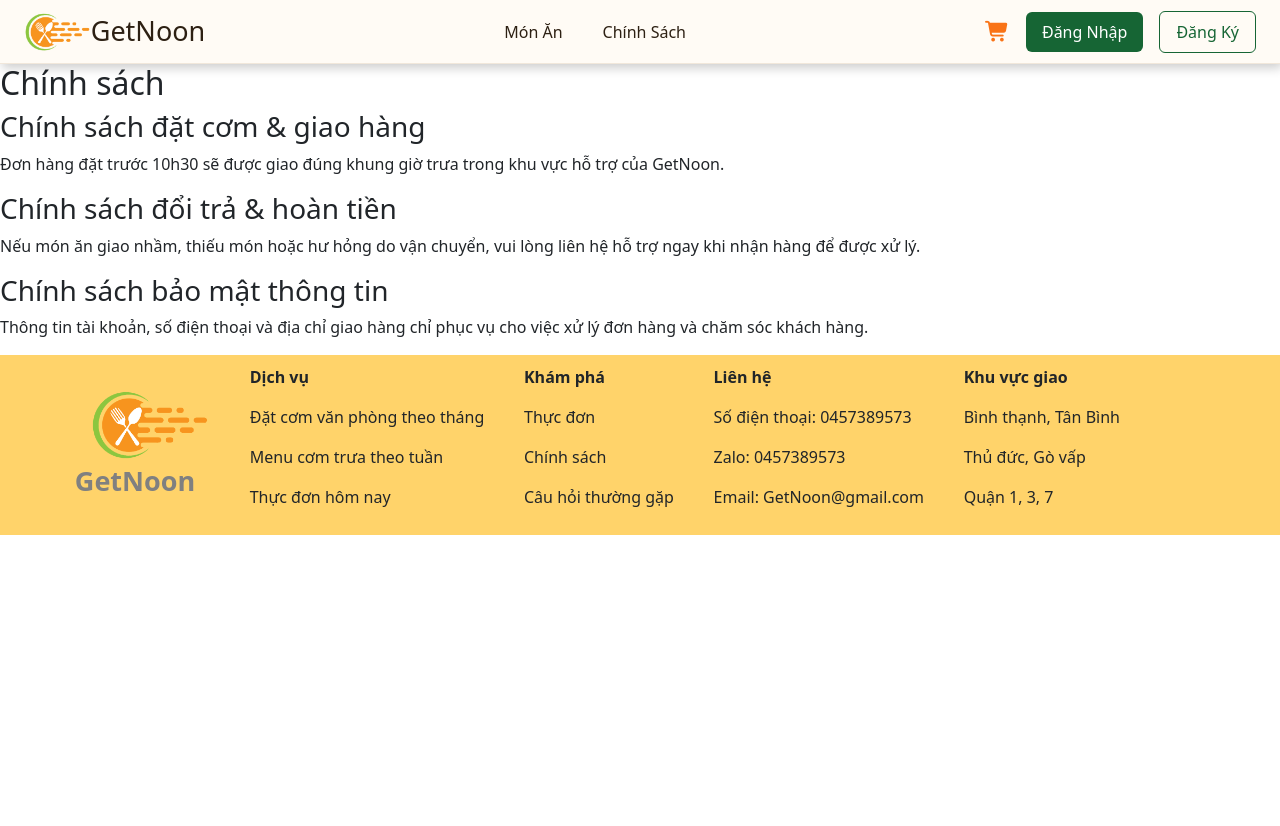
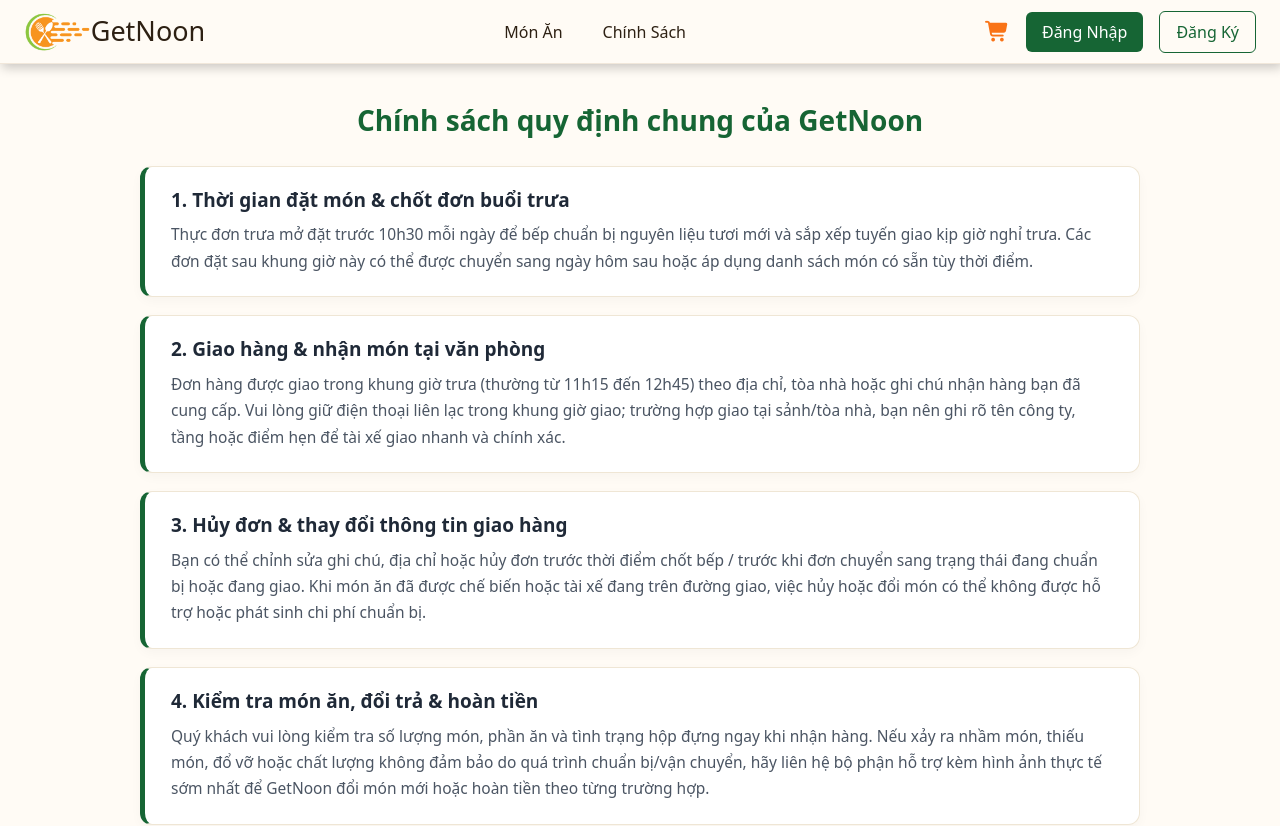
Before and after one commit to 23130268-BuiThanhSang/GetNoon, a React (Vite) app: page /policy in a window 1280 px wide. Shown: the top 826 px of the page. Before the commit the page ends 800 px from the top, so only its background shows below. Built offline with nearby package versions, Linux system fonts and the light colour scheme; data requests are answered from the project's data file.

Commit message:
add policy ui, adjust policy content

```diff
--- a/db.json
+++ b/db.json
@@ -167,18 +167,38 @@
   "policies": [
     {
       "id": 1,
-      "title": "Chính sách đặt cơm & giao hàng",
-      "content": "Đơn hàng đặt trước 10h30 sẽ được giao đúng khung giờ trưa trong khu vực hỗ trợ của GetNoon."
+      "title": "1. Thời gian đặt món & chốt đơn buổi trưa",
+      "content": "Thực đơn trưa mở đặt trước 10h30 mỗi ngày để bếp chuẩn bị nguyên liệu tươi mới và sắp xếp tuyến giao kịp giờ nghỉ trưa. Các đơn đặt sau khung giờ này có thể được chuyển sang ngày hôm sau hoặc áp dụng danh sách món có sẵn tùy thời điểm."
     },
     {
       "id": 2,
-      "title": "Chính sách đổi trả & hoàn tiền",
-      "content": "Nếu món ăn giao nhầm, thiếu món hoặc hư hỏng do vận chuyển, vui lòng liên hệ hỗ trợ ngay khi nhận hàng để được xử lý."
+      "title": "2. Giao hàng & nhận món tại văn phòng",
+      "content": "Đơn hàng được giao trong khung giờ trưa (thường từ 11h15 đến 12h45) theo địa chỉ, tòa nhà hoặc ghi chú nhận hàng bạn đã cung cấp. Vui lòng giữ điện thoại liên lạc trong khung giờ giao; trường hợp giao tại sảnh/tòa nhà, bạn nên ghi rõ tên công ty, tầng hoặc điểm hẹn để tài xế giao nhanh và chính xác."
     },
     {
       "id": 3,
-      "title": "Chính sách bảo mật thông tin",
-      "content": "Thông tin tài khoản, số điện thoại và địa chỉ giao hàng chỉ phục vụ cho việc xử lý đơn hàng và chăm sóc khách hàng."
+      "title": "3. Hủy đơn & thay đổi thông tin giao hàng",
+      "content": "Bạn có thể chỉnh sửa ghi chú, địa chỉ hoặc hủy đơn trước thời điểm chốt bếp / trước khi đơn chuyển sang trạng thái đang chuẩn bị hoặc đang giao. Khi món ăn đã được chế biến hoặc tài xế đang trên đường giao, việc hủy hoặc đổi món có thể không được hỗ trợ hoặc phát sinh chi phí chuẩn bị."
+    },
+    {
+      "id": 4,
+      "title": "4. Kiểm tra món ăn, đổi trả & hoàn tiền",
+      "content": "Quý khách vui lòng kiểm tra số lượng món, phần ăn và tình trạng hộp đựng ngay khi nhận hàng. Nếu xảy ra nhầm món, thiếu món, đổ vỡ hoặc chất lượng không đảm bảo do quá trình chuẩn bị/vận chuyển, hãy liên hệ bộ phận hỗ trợ kèm hình ảnh thực tế sớm nhất để GetNoon đổi món mới hoặc hoàn tiền theo từng trường hợp."
+    },
+    {
+      "id": 5,
+      "title": "5. Thanh toán & hóa đơn / lịch sử đơn hàng",
+      "content": "GetNoon hỗ trợ các hình thức thanh toán hiển thị tại bước đặt hàng (như thanh toán khi nhận hàng COD hoặc thanh toán trực tuyến tùy cấu hình). Toàn bộ thông tin món đã đặt, tổng tiền và trạng thái xử lý được lưu trong mục Lịch sử đơn hàng để bạn tiện theo dõi và đối soát."
+    },
+    {
+      "id": 6,
+      "title": "6. An toàn thực phẩm & lưu ý dị ứng",
+      "content": "Nguyên liệu và suất ăn được lựa chọn, sơ chế và đóng gói hướng đến sự sạch sẽ, phù hợp khẩu vị bữa trưa hằng ngày. Nếu bạn có nhu cầu ăn kiêng, ít cay/ít đường hoặc dị ứng với thành phần cụ thể (như hải sản, đậu phộng, trứng, sữa...), vui lòng đọc kỹ mô tả món và ghi chú rõ trước khi đặt."
+    },
+    {
+      "id": 7,
+      "title": "7. Bảo mật thông tin cá nhân",
+      "content": "Thông tin tài khoản, tên người nhận, số điện thoại và địa chỉ giao hàng của bạn chỉ được sử dụng để xác nhận đơn, điều phối giao hàng, hỗ trợ khiếu nại và cải thiện trải nghiệm trên GetNoon. Chúng tôi không chia sẻ trái phép thông tin cá nhân cho bên thứ ba ngoài phạm vi phục vụ đơn hàng."
     }
   ]
 }
--- a/src/App.tsx
+++ b/src/App.tsx
@@ -4,7 +4,6 @@ import {useAppDispatch} from "./redux/hooks.tsx";
 import {useEffect} from "react";
 import useAPI from "./redux/Hooks/useAPI.tsx";
 import {setMeals} from "./redux/slices/mealSlice.tsx";
-
 
 export default function App() {
     const dispatch = useAppDispatch();
@@ -16,6 +15,7 @@ export default function App() {
         }
     }, [data, dispatch]);
 
+
     if (loading) {
         return <h1>Loading meals...</h1>;
     }
--- /dev/null
+++ b/src/assets/scss/policy.css
@@ -0,0 +1,53 @@
+.policy_body {
+  width: 100%;
+  min-height: 600px;
+  padding: 40px 20px 60px;
+  background-color: #fffbf5;
+}
+
+.policy_body h2 {
+  max-width: 1000px;
+  margin: 0 auto 28px;
+  font-size: 28px;
+  font-weight: 700;
+  color: #166534;
+  text-align: center;
+}
+
+.policy_container {
+  max-width: 1000px;
+  margin: 0 auto;
+  display: flex;
+  flex-direction: column;
+  gap: 18px;
+}
+
+.policy_container > div {
+  background-color: #FFFFFF;
+  border: 1px solid #EFE6D5;
+  border-left: 5px solid #166534;
+  border-radius: 12px;
+  padding: 22px 26px;
+  box-shadow: 0 4px 12px rgba(0, 0, 0, 0.03);
+}
+
+.policy_container > div:hover {
+  transform: translateY(-2px);
+  border-left-color: #f97316;
+}
+
+.policy_container h3 {
+  font-size: 19px;
+  font-weight: 700;
+  color: #1F2937;
+  margin: 0 0 10px 0;
+}
+
+.policy_container p {
+  font-size: 15.5px;
+  line-height: 1.7;
+  color: #4B5563;
+  margin: 0;
+}
+
+/*# sourceMappingURL=policy.css.map */
--- /dev/null
+++ b/src/assets/scss/policy.scss
@@ -0,0 +1,53 @@
+@use "VariableGlobal" as *;
+
+.policy_body {
+  width: 100%;
+  min-height: 600px;
+  padding: 40px 20px 60px;
+  background-color: $backgroundColor;
+}
+
+.policy_body h2 {
+  max-width: 1000px;
+  margin: 0 auto 28px;
+  font-size: 28px;
+  font-weight: 700;
+  color: $primaryColor;
+  text-align: center;
+}
+
+.policy_container {
+  max-width: 1000px;
+  margin: 0 auto;
+  display: flex;
+  flex-direction: column;
+  gap: 18px;
+}
+
+.policy_container > div {
+  background-color: #FFFFFF;
+  border: 1px solid #EFE6D5;
+  border-left: 5px solid $primaryColor;
+  border-radius: 12px;
+  padding: 22px 26px;
+  box-shadow: 0 4px 12px rgba(0, 0, 0, 0.03);
+}
+
+.policy_container > div:hover {
+  transform: translateY(-2px);
+  border-left-color: $accentColor;
+}
+
+.policy_container h3 {
+  font-size: 19px;
+  font-weight: 700;
+  color: #1F2937;
+  margin: 0 0 10px 0;
+}
+
+.policy_container p {
+  font-size: 15.5px;
+  line-height: 1.7;
+  color: #4B5563;
+  margin: 0;
+}
--- a/src/pages/Policy.tsx
+++ b/src/pages/Policy.tsx
@@ -1,12 +1,18 @@
-import {useAppSelector} from "../redux/hooks.tsx";
 import type { Policy } from "../redux/slices/policySlice.tsx";
+import '../assets/scss/policy.css';
+import useAPI from "../redux/Hooks/useAPI.tsx";
 
 function Policy(){
-    const policy = useAppSelector((state): Policy[] => state.policy.items);
+    const { data, loading, error } = useAPI("http://localhost:3001/policies");
+    const policy = (data as Policy[]) || [];
+
+    if (loading) return <p>Loading policies...</p>;
+    if (error) return <p>Error: {error.message}</p>;
 
     return (
-        <div>
-            <h2>Chính sách</h2>
+        <div className="policy_body">
+            <h2>Chính sách quy định chung của GetNoon</h2>
+            <div className="policy_container">
                 {policy.map((item) => (
                     <div key={item.id}>
                         <h3>{item.title}</h3>
@@ -14,6 +20,7 @@ function Policy(){
                     </div>
                 ))}
             </div>
+        </div>
     );
 }
 
--- a/src/redux/slices/policySlice.tsx
+++ b/src/redux/slices/policySlice.tsx
@@ -1,5 +1,4 @@
-import { createSlice } from "@reduxjs/toolkit";
-import db from "../../../db.json";
+import { createSlice} from "@reduxjs/toolkit";
 
 export type Policy = {
     id: number;
@@ -8,9 +7,9 @@ export type Policy = {
 };
 
 const policySlice = createSlice({
-    name: "policies",
+    name: "policy",
     initialState: {
-        items: db.policies as Policy[],
+        items: [] as Policy[],
     },
     reducers: {},
 });
```
Also changed, not shown: 1 other file (tests, documents, lock files or other folders). Lines whose indentation alone changed are shown as unchanged.
